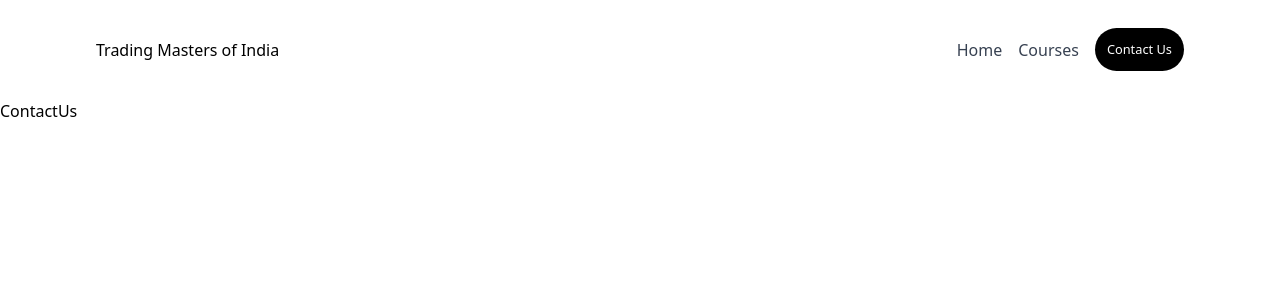
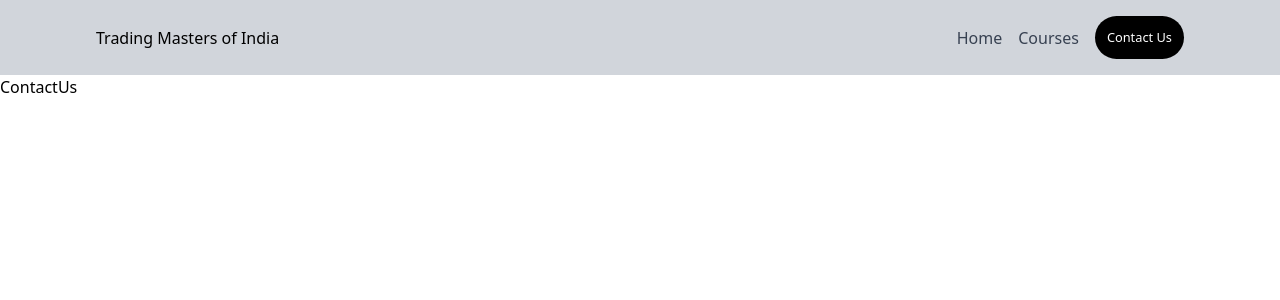
Before and after one commit to vineet-cp/Anyone-Can-Trade, a React (Create React App) app: page /contact in a window 1280 px wide. Shown: the top 300 px of the page. Built offline with nearby package versions, Linux system fonts and the light colour scheme.

Commit message:
added background color to header

```diff
--- a/src/components/Header.js
+++ b/src/components/Header.js
@@ -6,7 +6,7 @@ export default function Header() {
   const [menuOpen, setMenuOpen] = useState(false);
 
   return (
-    <header className="p-4 border-b border-gray-200 md:border-0">
+    <header className="px-10 md:px-24 py-4 border-b border-gray-200 md:border-0 bg-gray-300">
       <div className="flex justify-between items-center">
         <h1 className="text-[1rem] text-[#000000] font-[500]">Trading Masters of India</h1>
 
--- a/src/components/Layout.js
+++ b/src/components/Layout.js
@@ -5,7 +5,7 @@ export default function Layout() {
   return (
     <div className="overflow-hidden bg-white">
       {/* Header and Content */}
-      <div className="px-10 md:px-20 py-3">
+      <div className="">
         <Header />
       </div>
       <div className="">
--- a/tailwind.config.js
+++ b/tailwind.config.js
@@ -1,20 +1,20 @@
 // tailwind.config.js
 module.exports = {
   content: [
-    "./src/**/*.{js,jsx,ts,tsx}", // tells Tailwind to scan these files for class names
+    "./src/**/*.{js,jsx,ts,tsx}",
   ],
   theme: {
     extend: {
       animation: {
-        marquee: 'marquee 15s linear infinite',
+        marquee: 'marquee 20s linear infinite', // slower speed
       },
       keyframes: {
         marquee: {
-          '0%': { transform: 'translateX(100%)' },
-          '100%': { transform: 'translateX(-100%)' },
+          '0%': { transform: 'translateX(0%)' },
+          '100%': { transform: 'translateX(-50%)' }, // only scroll half because we duplicate the array
         },
       },
-    }
+    },
   },
   plugins: [],
 };
```
